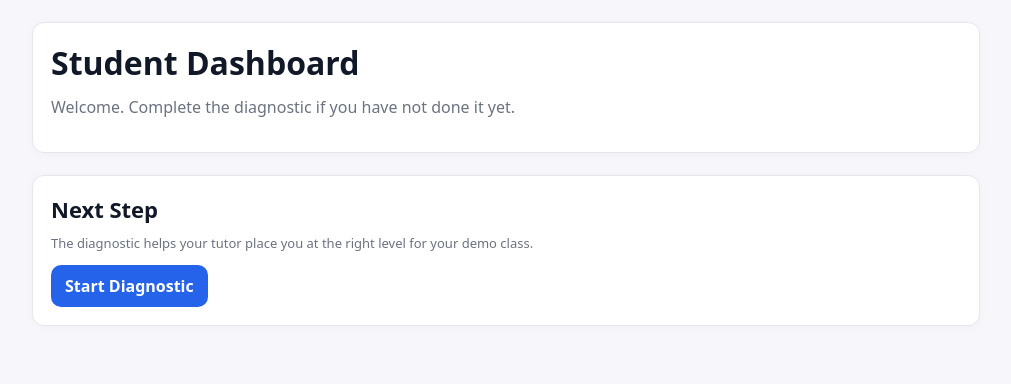
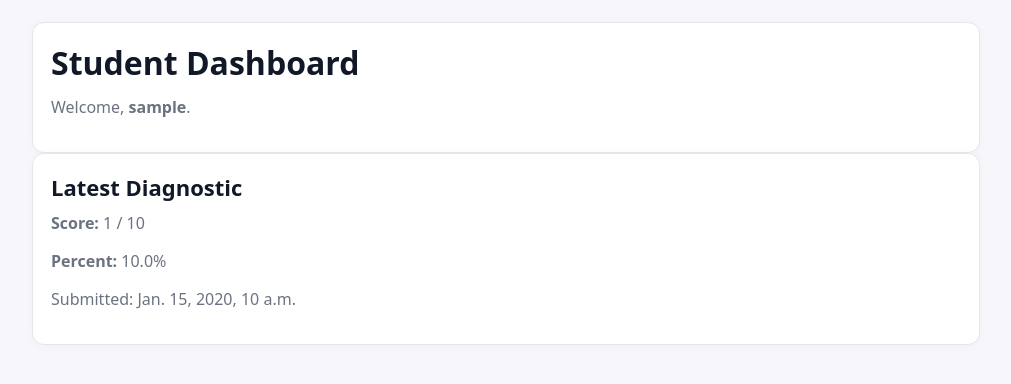
Before and after one commit to ViditMehta303/Tutor, a Django app: page /accounts/student/dashboard/ in a window 1280 px wide. Shown: the part 51-435 px from the top of the page, without its empty margins (134-1145 px from the left). Run offline with Django 5.2, Linux system fonts and the light colour scheme; a user stored in the database is signed in; tables that the repository leaves empty hold one stand-in row (values such as "Sample post").

Commit message:
day 11: student dashboard working

```diff
--- a/accounts/templates/accounts/student_dashboard.html
+++ b/accounts/templates/accounts/student_dashboard.html
@@ -4,19 +4,58 @@
 {% block content %}
 <div class="card">
   <h1>Student Dashboard</h1>
-  <p>Welcome. Complete the diagnostic if you have not done it yet.</p>
+  <p>Welcome. This dashboard helps you complete the onboarding diagnostic for your demo class.</p>
+</div>
+
+<br>
+
+<div style="display:grid; grid-template-columns: 1fr 1fr; gap: 14px;">
+  <div class="card">
+    <h2>Diagnostic Status</h2>
+
+    {% if latest %}
+      <p class="small">Submitted ✅</p>
+      <div style="margin-top: 10px;">
+        <div class="small">Score</div>
+        <div style="font-size: 34px; font-weight: 900;">{{ latest.percent_score }}%</div>
+        <div class="small">({{ latest.correct_answers }}/{{ latest.total_questions }})</div>
+      </div>
+
+      <div style="margin-top: 12px;">
+        <a class="btn" href="/diagnostic/done/">View Submission</a>
+      </div>
+    {% else %}
+      <p class="small">Not submitted yet</p>
+      <p>Complete the diagnostic so your tutor can understand your level.</p>
+
+      <div style="margin-top: 12px;">
+        <a class="btn" href="/diagnostic/start/">Start Diagnostic</a>
+      </div>
+    {% endif %}
+  </div>
+
+  <div class="card">
+    <h2>What happens next?</h2>
+    <p class="small">
+      Your tutor reviews your diagnostic results to plan the best demo class for you.
+    </p>
+
+    <div style="margin-top: 12px;">
+      <ul class="small" style="margin:0; padding-left: 18px;">
+        <li>We identify your strengths and weak areas.</li>
+        <li>Your demo class is planned at your level.</li>
+        <li>You get a clear learning plan after the demo.</li>
+      </ul>
+    </div>
+  </div>
 </div>
 
 <br>
 
 <div class="card">
-  <h2>Next Step</h2>
+  <h2>Need help?</h2>
   <p class="small">
-    The diagnostic helps your tutor place you at the right level for your demo class.
+    If you face any issues while registering or submitting the diagnostic, contact the tutoring centre.
   </p>
-
-  <div style="margin-top: 12px;">
-    <a class="btn" href="/diagnostic/start/">Start Diagnostic</a>
-  </div>
 </div>
 {% endblock %}
--- a/accounts/views.py
+++ b/accounts/views.py
@@ -3,54 +3,64 @@ from django.contrib.auth.decorators import login_required
 from django.contrib.auth.models import User
 from django.shortcuts import render, redirect
 
-from .forms import StudentRegisterForm
-from .models import StudentProfile
-from .forms_grade import GradeSelectForm
+from accounts.models import StudentProfile
+from core.models import DiagnosticResult
 
 
 def register_student(request):
+    """
+    Simple student registration.
+    After register -> login user -> go to grade selection page.
+    """
     if request.method == "POST":
-        form = StudentRegisterForm(request.POST)
-        if form.is_valid():
-            username = form.cleaned_data["username"]
-            email = form.cleaned_data["email"]
-            password = form.cleaned_data["password1"]
+        username = request.POST.get("username", "").strip()
+        password = request.POST.get("password", "").strip()
 
-            user = User.objects.create_user(username=username, email=email, password=password)
+        if not username or not password:
+            return render(request, "accounts/register.html", {
+                "error": "Username and password are required."
+            })
 
-            # Create blank student profile
-            StudentProfile.objects.create(user=user)
+        if User.objects.filter(username=username).exists():
+            return render(request, "accounts/register.html", {
+                "error": "That username is already taken."
+            })
 
-            # Auto-login after register
-            login(request, user)
+        user = User.objects.create_user(username=username, password=password)
+        StudentProfile.objects.create(user=user)
 
-            # Send student to grade selection
-            return redirect("select_grade")
-    else:
-        form = StudentRegisterForm()
+        login(request, user)
+        return redirect("select_grade")
 
-    return render(request, "accounts/register_student.html", {"form": form})
+    return render(request, "accounts/register.html")
+
 
 @login_required
 def select_grade(request):
-    profile, created = StudentProfile.objects.get_or_create(user=request.user)
+    student_profile = StudentProfile.objects.get(user=request.user)
 
     if request.method == "POST":
-        form = GradeSelectForm(request.POST)
-        if form.is_valid():
-            profile.grade_level = int(form.cleaned_data["grade_level"])
-            profile.save()
-            return redirect("student_dashboard")
-    else:
-        form = GradeSelectForm()
+        grade_level = request.POST.get("grade_level")
+        student_profile.grade_level = grade_level
+        student_profile.save()
+        return redirect("student_dashboard")
 
-    return render(request, "accounts/select_grade.html", {"form": form})
+    return render(request, "accounts/select_grade.html", {"student": student_profile})
+
 
 @login_required
 def student_dashboard(request):
-    profile, created = StudentProfile.objects.get_or_create(user=request.user)
+    student_profile = StudentProfile.objects.get(user=request.user)
 
-    if profile.grade_level is None:
-        return redirect("select_grade")
+    latest_result = (
+        DiagnosticResult.objects
+        .filter(student=student_profile)   # ✅ FIX IS HERE
+        .order_by("-created_at")
+        .first()
+    )
 
-    return render(request, "accounts/student_dashboard.html", {"profile": profile})
+    context = {
+        "student": student_profile,
+        "latest_result": latest_result,
+    }
+    return render(request, "core/student/dashboard.html", context)
--- a/core/static/core/css/main.css
+++ b/core/static/core/css/main.css
@@ -195,3 +195,8 @@ p { color: var(--muted); margin-top: 6px; }
   font-weight: 700;
   text-decoration: none;
 }
+
+@media (max-width: 760px) {
+  .container { padding: 0 12px; }
+  h1 { font-size: 26px; }
+}
--- /dev/null
+++ b/core/templates/core/student/dashboard.html
@@ -0,0 +1,37 @@
+{% extends "core/student/base_student.html" %}
+
+{% block title %}Dashboard{% endblock %}
+
+{% block content %}
+<div class="row justify-content-center">
+  <div class="col-lg-8">
+
+    <div class="card shadow-sm mb-3">
+      <div class="card-body">
+        <h1 class="h4 mb-1">Student Dashboard</h1>
+        <p class="text-muted mb-0">
+          Welcome, <strong>{{ student.user.username }}</strong>.
+        </p>
+      </div>
+    </div>
+
+    <div class="card shadow-sm">
+      <div class="card-body">
+        <h2 class="h5 mb-3">Latest Diagnostic</h2>
+
+        {% if latest_result %}
+          <p class="mb-1"><strong>Score:</strong> {{ latest_result.correct_answers }} / {{ latest_result.total_questions }}</p>
+          <p class="mb-1"><strong>Percent:</strong> {{ latest_result.percent_score }}%</p>
+          <p class="mb-0 text-muted">
+            Submitted: {{ latest_result.created_at }}
+          </p>
+        {% else %}
+          <p class="text-muted mb-0">No diagnostic submitted yet.</p>
+          <a class="btn btn-primary mt-3" href="{% url 'start_diagnostic' %}">Start Diagnostic</a>
+        {% endif %}
+      </div>
+    </div>
+
+  </div>
+</div>
+{% endblock %}
```
